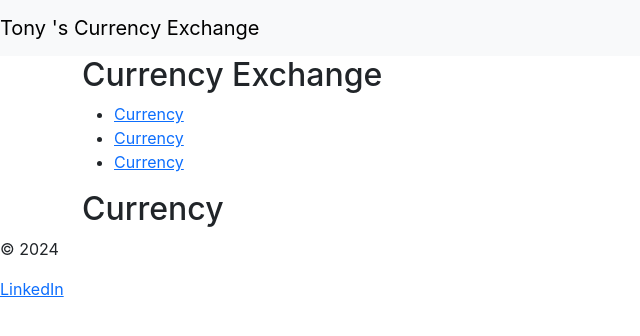
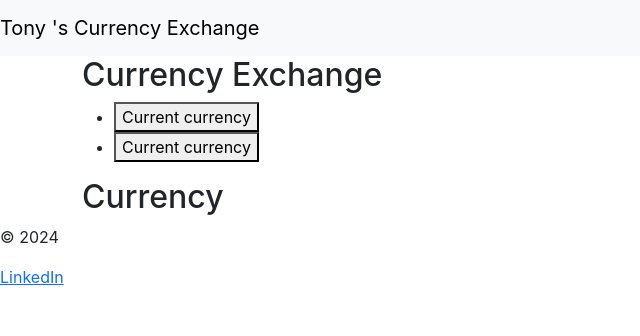
Before and after one commit to bear22309/currency-exchange, a React (Create React App) app: page / in a window 1280 px wide. Shown: the top 336 px of the page, without its empty margins (0-640 px from the left). Built offline with nearby package versions, Linux system fonts and the light colour scheme.

Commit message:
updated some of the current

```diff
--- a/src/App.js
+++ b/src/App.js
@@ -22,14 +22,12 @@ const App = () => {
         <nav>
           <ul>
             <li>
-              <Link to="/">Currency</Link>
+            <button onclick="alert('Button clicked!')">Current currency</button>
             </li>
             <li>
-              <Link to="/about/">Currency</Link>
+            <button onclick="alert('Button clicked!')">Current currency</button>
             </li>
-            <li>
-              <Link to="/contact/">Currency</Link>
-            </li>
+
           </ul>
         </nav>
         <Route path="/" exact component={Home} />
```
